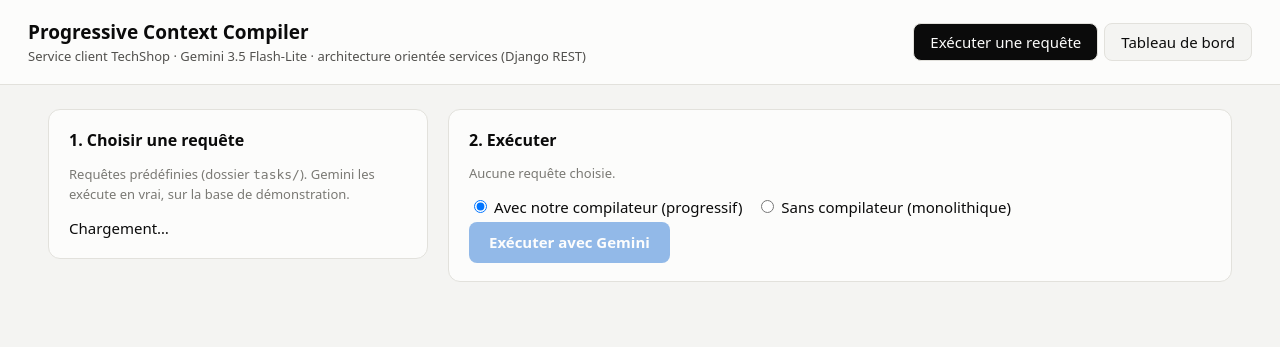
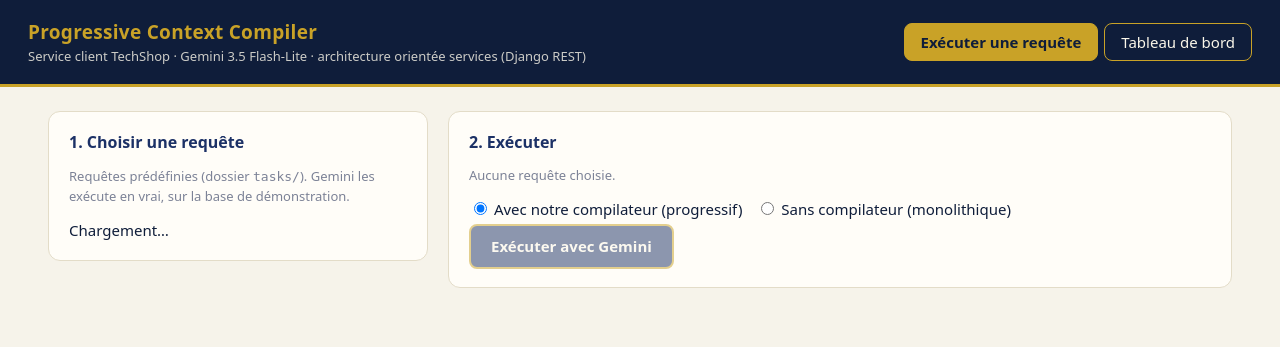
Before and after one commit to lajiliali2077-bit/SOA1-AGENTS, a Django app: page / in a window 1280 px wide. Shown: the top 347 px of the page. Run offline with Django 5.2, Linux system fonts and the light colour scheme.

Commit message:
changement couleurs

```diff
--- a/bench/templates/bench/app.html
+++ b/bench/templates/bench/app.html
@@ -13,37 +13,43 @@
     GET  /api/runs/<id>/    détail d'une exécution
 -->
 <style>
+  /* Thème bleu marine et or (tons ivoire et ardoise) */
   :root {
     color-scheme: light;
-    --surface-0: #f4f4f2; --surface-1: #fcfcfb; --border: #e2e1dc;
-    --text-primary: #0b0b0b; --text-secondary: #52514e; --text-muted: #7a7974;
-    --prog: #2a78d6;   /* progressif (notre compilateur) : bleu, emplacement 1 */
-    --mono: #eb6834;   /* monolithique (sans compilateur) : orange, emplacement 2 */
-    --good: #1a7f37; --bad: #c62828; --warn: #9a6700;
+    --surface-0: #f6f3ea; --surface-1: #fffdf8; --border: #e3dcc8;
+    --text-primary: #0f1d3a; --text-secondary: #46506b; --text-muted: #7c8296;
+    --navy: #0f1d3a; --navy-2: #1c3166; --gold: #c9a227; --gold-soft: #f3e7bf; --ivory: #fbf7ea;
+    --prog: #1f3d7a;   /* progressif (notre compilateur) : bleu marine */
+    --mono: #c9a227;   /* monolithique (sans compilateur) : or */
+    --good: #1f7a4d; --bad: #b3261e; --warn: #9a6a00;
   }
   @media (prefers-color-scheme: dark) {
     :root {
       color-scheme: dark;
-      --surface-0: #121211; --surface-1: #1a1a19; --border: #33332f;
-      --text-primary: #f0efec; --text-secondary: #c3c2b7; --text-muted: #8f8e86;
-      --prog: #3987e5; --mono: #d95926;
-      --good: #4cc26a; --bad: #ef6b6b; --warn: #d9a520;
+      --surface-0: #0a1222; --surface-1: #101b33; --border: #24345a;
+      --text-primary: #f3ecd8; --text-secondary: #c9c2a9; --text-muted: #8d93a6;
+      --navy: #08101f; --navy-2: #1c3166; --gold: #d9b44a; --gold-soft: #3a3420; --ivory: #f3ecd8;
+      --prog: #6f93dc; --mono: #d9b44a;
+      --good: #4cc286; --bad: #ef6b6b; --warn: #e0b23c;
     }
   }
   * { box-sizing: border-box; }
   body { margin: 0; font: 15px/1.5 system-ui, "Segoe UI", Arial, sans-serif;
          background: var(--surface-0); color: var(--text-primary); }
-  header { padding: 18px 28px; border-bottom: 1px solid var(--border); background: var(--surface-1);
+  header { padding: 18px 28px; border-bottom: 3px solid var(--gold); background: var(--navy);
            display: flex; align-items: center; gap: 24px; flex-wrap: wrap; }
-  header h1 { font-size: 19px; margin: 0; }
-  header p { margin: 0; color: var(--text-secondary); font-size: 13px; }
+  header h1 { font-size: 19px; margin: 0; color: var(--gold); letter-spacing: .3px; }
+  header p { margin: 0; color: var(--ivory); opacity: .8; font-size: 13px; }
   nav { margin-left: auto; display: flex; gap: 6px; }
-  nav button { border: 1px solid var(--border); background: var(--surface-0); color: var(--text-primary);
+  nav button { border: 1px solid var(--gold); background: transparent; color: var(--ivory);
                padding: 7px 16px; border-radius: 8px; cursor: pointer; font: inherit; }
-  nav button.on { background: var(--text-primary); color: var(--surface-1); }
+  nav button:hover { background: var(--navy-2); }
+  nav button.on { background: var(--gold); color: var(--navy); font-weight: 600; }
   main { max-width: 1240px; margin: 0 auto; padding: 24px 28px 60px; }
   .card { background: var(--surface-1); border: 1px solid var(--border); border-radius: 12px; padding: 18px 20px; }
-  h2 { font-size: 16px; margin: 0 0 12px; }
+  h2 { font-size: 16px; margin: 0 0 12px; color: var(--navy-2); }
+  @media (prefers-color-scheme: dark) { h2 { color: var(--gold); } }
+  .kpi { border-top: 3px solid var(--gold); }
   h3 { font-size: 14px; margin: 18px 0 8px; color: var(--text-secondary); }
   .muted { color: var(--text-muted); font-size: 13px; }
   .grid2 { display: grid; grid-template-columns: 380px 1fr; gap: 20px; align-items: start; }
@@ -52,15 +58,16 @@
   /* Liste des requêtes prédéfinies */
   .task { display: block; width: 100%; text-align: left; border: 1px solid var(--border); background: var(--surface-0);
           color: var(--text-primary); border-radius: 10px; padding: 10px 12px; margin-bottom: 8px; cursor: pointer; font: inherit; }
-  .task:hover { border-color: var(--text-muted); }
-  .task.on { border: 2px solid var(--prog); padding: 9px 11px; }
+  .task:hover { border-color: var(--gold); }
+  .task.on { border: 2px solid var(--gold); padding: 9px 11px; background: var(--gold-soft); }
   .task b { font-size: 13px; }
   .task .q { display: block; color: var(--text-secondary); font-size: 13px; margin-top: 2px; }
   .tag { display: inline-block; font-size: 11px; padding: 1px 7px; border-radius: 10px; border: 1px solid var(--border);
          color: var(--text-secondary); margin-left: 4px; }
   .controls { display: flex; gap: 14px; align-items: center; flex-wrap: wrap; margin: 12px 0 4px; }
-  .run-btn { background: var(--prog); color: #fff; border: 0; border-radius: 8px; padding: 9px 20px;
-             font: inherit; font-weight: 600; cursor: pointer; }
+  .run-btn { background: var(--navy-2); color: var(--ivory); border: 2px solid var(--gold); border-radius: 8px;
+             padding: 9px 20px; font: inherit; font-weight: 600; cursor: pointer; }
+  .run-btn:hover:not(:disabled) { background: var(--gold); color: var(--navy); }
   .run-btn:disabled { opacity: .5; cursor: wait; }
 
   /* Tableaux */
@@ -90,7 +97,7 @@
   .tooltip { position: fixed; pointer-events: none; background: var(--surface-1); border: 1px solid var(--border);
              border-radius: 8px; padding: 8px 10px; font-size: 12px; box-shadow: 0 4px 14px rgba(0,0,0,.12);
              display: none; z-index: 10; max-width: 300px; }
-  .spinner { display: inline-block; width: 14px; height: 14px; border: 2px solid var(--border); border-top-color: var(--prog);
+  .spinner { display: inline-block; width: 14px; height: 14px; border: 2px solid var(--border); border-top-color: var(--gold);
              border-radius: 50%; animation: spin 1s linear infinite; vertical-align: -2px; margin-right: 6px; }
   @keyframes spin { to { transform: rotate(360deg); } }
   .hidden { display: none; }
```
Also changed, not shown: docs/DEMO.md (+1 -1 lines), docs/PRESENTATION.md (+1 -1 lines), README.md.
